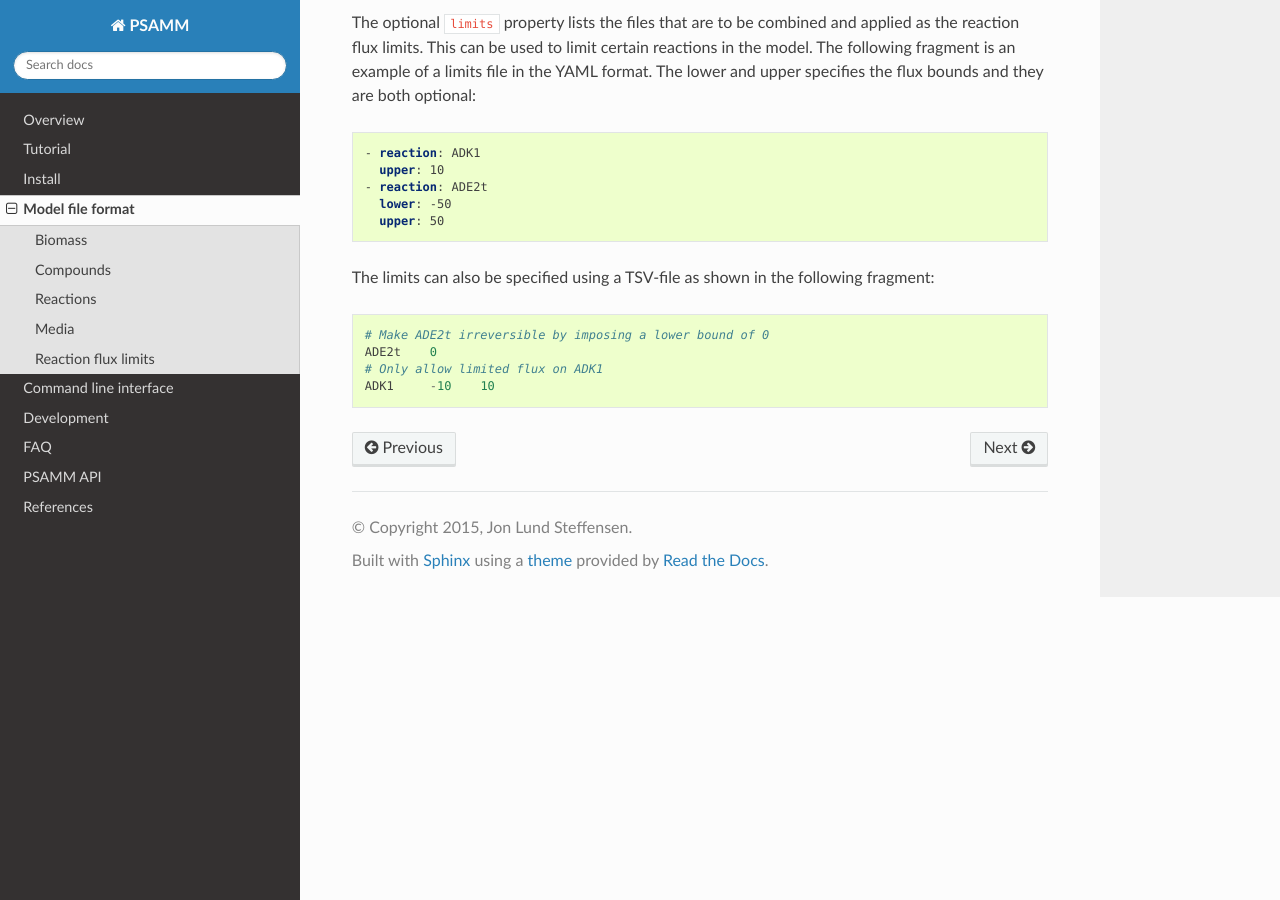
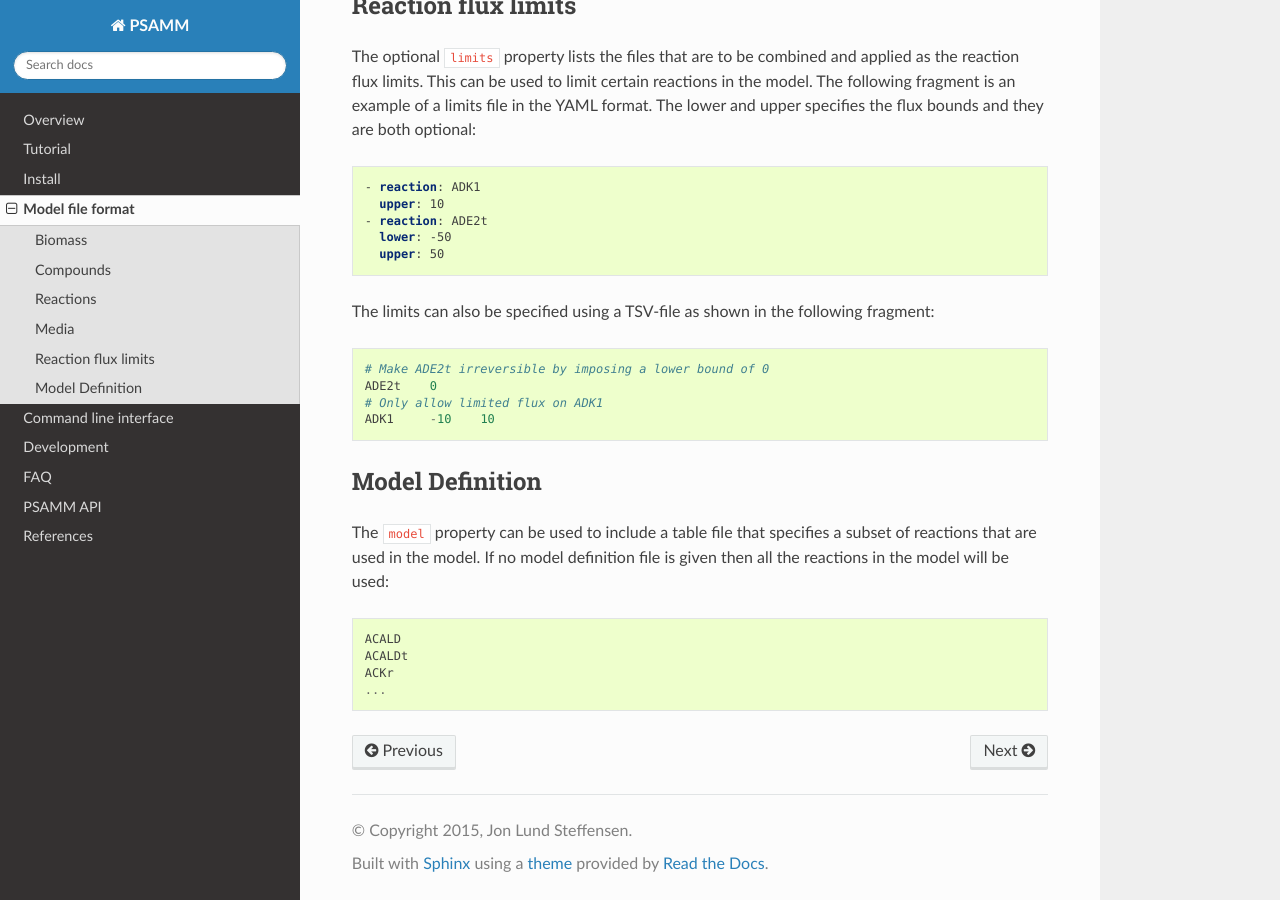
Before and after one commit to zhanglab/psamm, a Sphinx documentation site: the page built from docs/file_format.rst, in a window 1280 px wide and 900 px high, scrolled down 3755 px. Built offline with Sphinx 7.4.7 and the Read the Docs theme 2.0.0, drawn with Linux system fonts in a browser that asks for light colours; the version number could not be read and is left out; some of the changed text lies outside the part shown.

Commit message:
Docs: Add section on model definition table in file format

```diff
--- a/docs/file_format.rst
+++ b/docs/file_format.rst
@@ -21,6 +21,8 @@ used as a template:
       - include: medium.yaml
     limits:
       - include: limits.yaml
+    model:
+      - include: model_def.tsv
 
 Biomass
 -------
@@ -210,3 +212,15 @@ fragment::
     ADE2t    0
     # Only allow limited flux on ADK1
     ADK1     -10    10
+
+Model Definition
+----------------
+
+The ``model`` property can be used to include a table file that specifies
+a subset of reactions that are used in the model. If no model definition file
+is given then all the reactions in the model will be used::
+
+    ACALD
+    ACALDt
+    ACKr
+    ...
```
